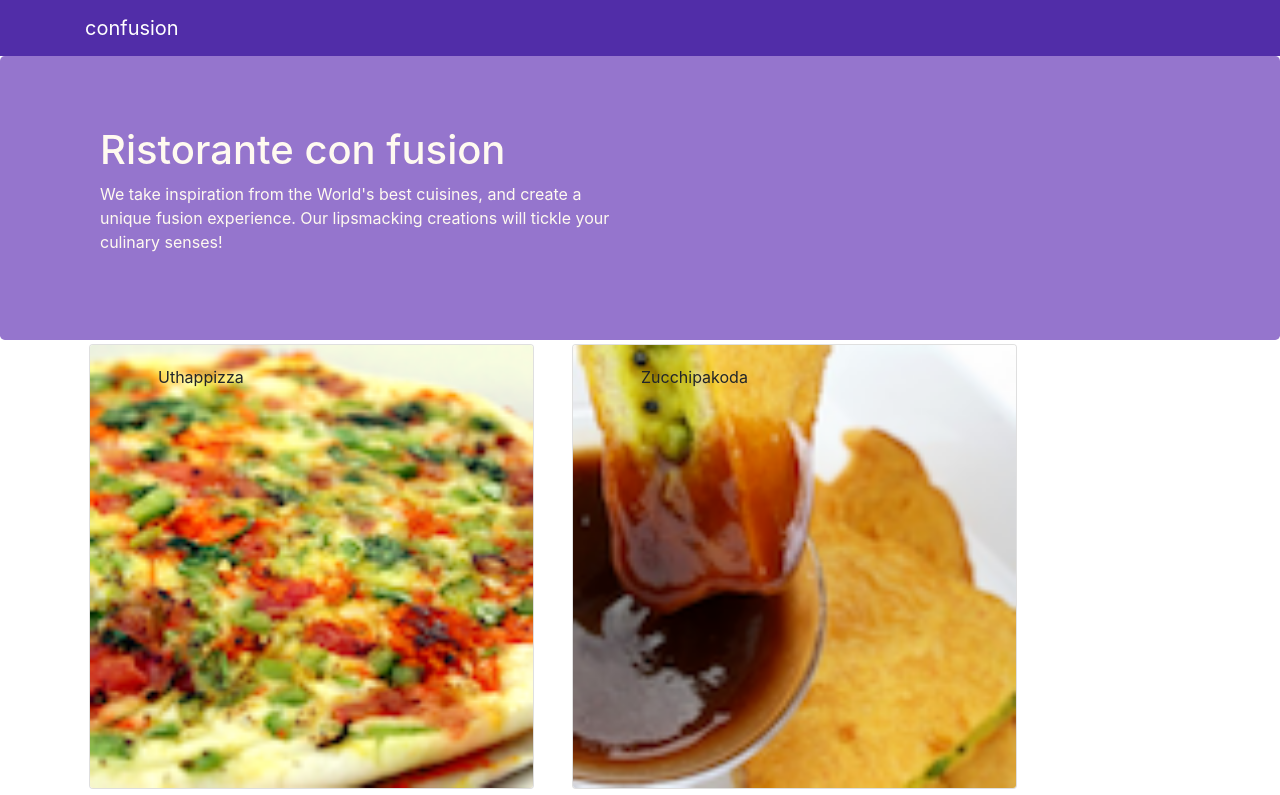
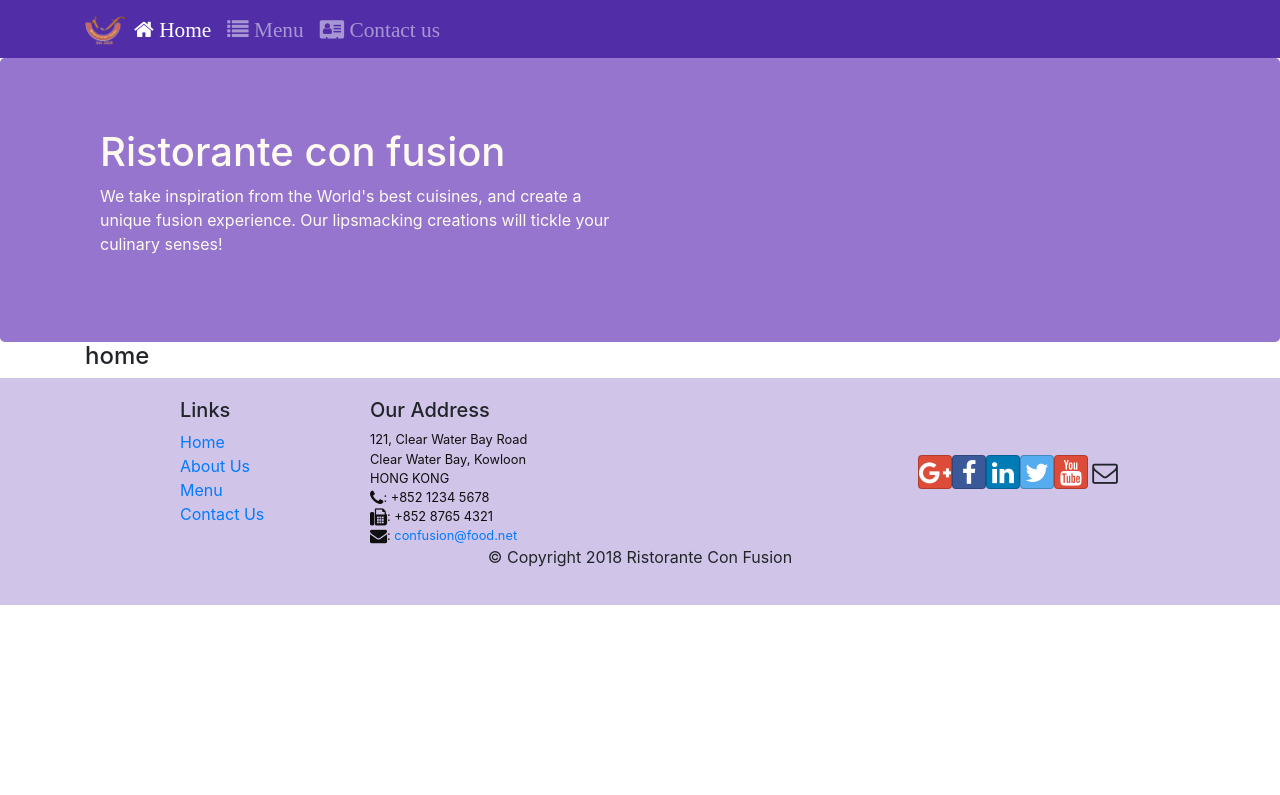
Before and after one commit to enas48/food-react-app, a React (Create React App) app: page /home in a window 1280 px wide. Shown: the top 795 px of the page. Built offline with nearby package versions, Linux system fonts and the light colour scheme.

Commit message:
add Router

```diff
--- a/package.json
+++ b/package.json
@@ -9,9 +9,11 @@
     "bootstrap": "^4.5.2",
     "bootstrap-social": "^5.1.1",
     "font-awesome": "^4.7.0",
+    "history": "^5.0.0",
     "react": "^16.13.1",
     "react-dom": "^16.13.1",
     "react-popper": "^2.2.3",
+    "react-router-dom": "^5.2.0",
     "react-scripts": "3.4.3",
     "reactstrap": "^8.6.0"
   },
--- a/src/App.js
+++ b/src/App.js
@@ -1,16 +1,19 @@
 import React, { Component } from 'react';
 import Main from './components/MainComponent';
 import './App.css';
+import {BrowserRouter} from 'react-router-dom';
 
 
 class App extends Component {
 
   render(){
   return (
+    <BrowserRouter>
     <div>
       <Main/>
 
     </div>
+    </BrowserRouter>
   );
 }
 }
--- a/src/components/FooterComponent.js
+++ b/src/components/FooterComponent.js
@@ -1,4 +1,5 @@
 import React from 'react';
+import {Link} from 'react-router-dom';
 
 function Footer(props){
     return(
@@ -8,10 +9,10 @@ function Footer(props){
                 <div className="col-4 offset-1 col-sm-2">
                     <h5>Links</h5>
                     <ul className="list-unstyled">
-                        <li><a href="/#">Home</a></li>
-                        <li><a href="/#">About</a></li>
-                        <li><a href="/#">Menu</a></li>
-                        <li><a href="contactus.html">Contact</a></li>
+                        <li><Link to='/home'>Home</Link></li>
+                        <li><Link to='/aboutus'>About Us</Link></li>
+                        <li><Link to='/menu'>Menu</Link></li>
+                        <li><Link to='/contactus'>Contact Us</Link></li>
                     </ul>
                 </div>
                 <div className="col-7 col-sm-5">
--- a/src/components/HeaderComponent.js
+++ b/src/components/HeaderComponent.js
@@ -1,14 +1,49 @@
 import React, { Component } from 'react';
-import {Jumbotron, Navbar,NavbarBrand} from 'reactstrap';
-
+import {Jumbotron, Navbar,Nav,NavbarToggler,NavItem,Collapse,NavbarBrand} from 'reactstrap';
+import {NavLink} from 'react-router-dom';
 
 class Header extends Component {
+constructor(props){
+    super(props);
+    this.state={
+        isNavOpen:false
+    }
+
+    this.toggleNav = this.toggleNav.bind(this);
+}
+
+toggleNav(){
+    this.setState({
+        isNavOpen:!this.state.isNavOpen
+    })
+}
+
     render() {
         return (
-            <>
-             <Navbar dark>
+            <React.Fragment>
+             <Navbar dark expand="md">
                  <div className="container">
-                     <NavbarBrand href="/">confusion</NavbarBrand>
+                     <NavbarToggler onClick={this.toggleNav}/>
+                     <NavbarBrand className="mr-auto" href="/"><img src='assets/images/logo.png' height="30" width="41" alt='Ristorante Con Fusion' /></NavbarBrand>
+                     <Collapse isOpen={this.state.isNavOpen} navbar>
+                     <Nav navbar>
+                         <NavItem>
+                             <NavLink className="nav-link" to="/home">
+                                 <span className="fa fa-home fa-lg"> Home</span>
+                             </NavLink>
+                         </NavItem>
+                         <NavItem>
+                             <NavLink className="nav-link" to="/menu">
+                                 <span className="fa fa-list fa-lg"> Menu</span>
+                             </NavLink>
+                         </NavItem>
+                         <NavItem>
+                             <NavLink className="nav-link" to="/aboutus">
+                                 <span className="fa fa-address-card fa-lg"> Contact us</span>
+                             </NavLink>
+                         </NavItem>
+                     </Nav>
+                     </Collapse>
                  </div>
              </Navbar>
              <Jumbotron>
@@ -21,7 +56,7 @@ class Header extends Component {
                  </div>
                  </div>
              </Jumbotron>
-            </>
+            </React.Fragment>
          );
     }
 }
--- /dev/null
+++ b/src/components/HomeComponent.js
@@ -0,0 +1,11 @@
+import React from 'react';
+
+function Home (props){
+    return(
+        <div className="container">
+            <h4>home</h4>
+        </div>
+    )
+}
+
+export default Home;
--- a/src/components/MainComponent.js
+++ b/src/components/MainComponent.js
@@ -1,33 +1,37 @@
 import React, { Component } from 'react';
+import Home from './HomeComponent';
 import Menu from './MenuComponent';
 import DishDetail from './DishdetailComponent';
 import {DISHES} from '../shared/dishes';
 import Header from './HeaderComponent';
 import Footer from './FooterComponent';
+import {Switch,Route,Redirect} from 'react-router-dom';
 
 class Main extends Component {
   constructor(props){
     super(props);
 
     this.state = {
-      dishes:DISHES,
-      selectedDish:null
+      dishes:DISHES
     };
   }
 
-  onDishSelected(dishId){
-    this.setState({
-        selectedDish:dishId
-    })
-  }
+  render(){
+const HomePage = ()=>{
+  return(
+    <Home/>
+  )
+}
 
-  render(){
   return (
     <div>
       <Header/>
-      <Menu dishes={this.state.dishes}
-            onClick={(dishId)=> this.onDishSelected(dishId)} />
-      <DishDetail dish={this.state.dishes.filter((dish)=> dish.id === this.state.selectedDish)[0]}/>
+      <Switch>
+        <Route path='/home' component={HomePage}/>
+        <Route exact path='/menu' component={()=> <Menu dishes={this.state.dishes}/>}/>
+        <Redirect to='/home'/>
+      </Switch>
+
       <Footer/>
     </div>
   );
--- a/src/index.js
+++ b/src/index.js
@@ -9,9 +9,9 @@ import * as serviceWorker from './serviceWorker';
 
 
 ReactDOM.render(
-  <React.StrictMode>
+  <React.Fragment>
     <App />
-  </React.StrictMode>,
+  </React.Fragment>,
   document.getElementById('root')
 );
 
```
Also changed, not shown: 1 other file (tests, documents, lock files or other folders).
